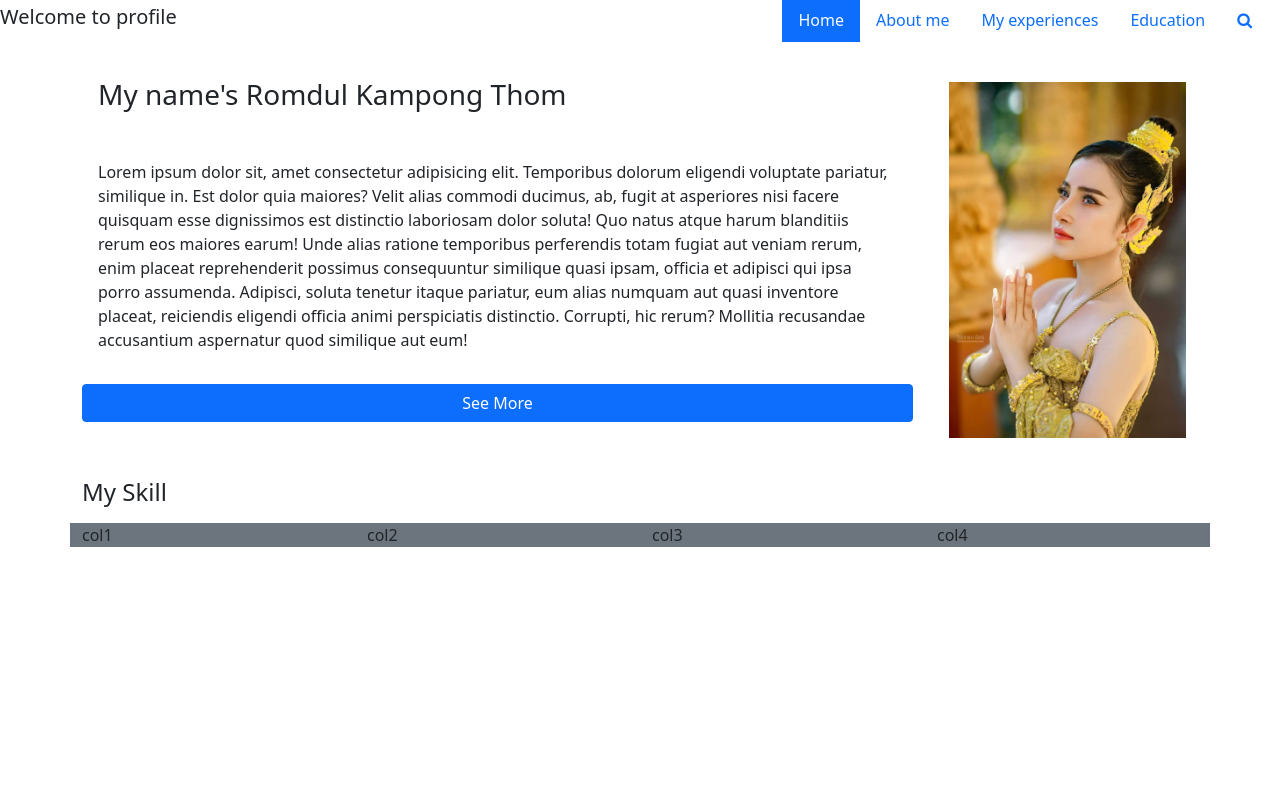
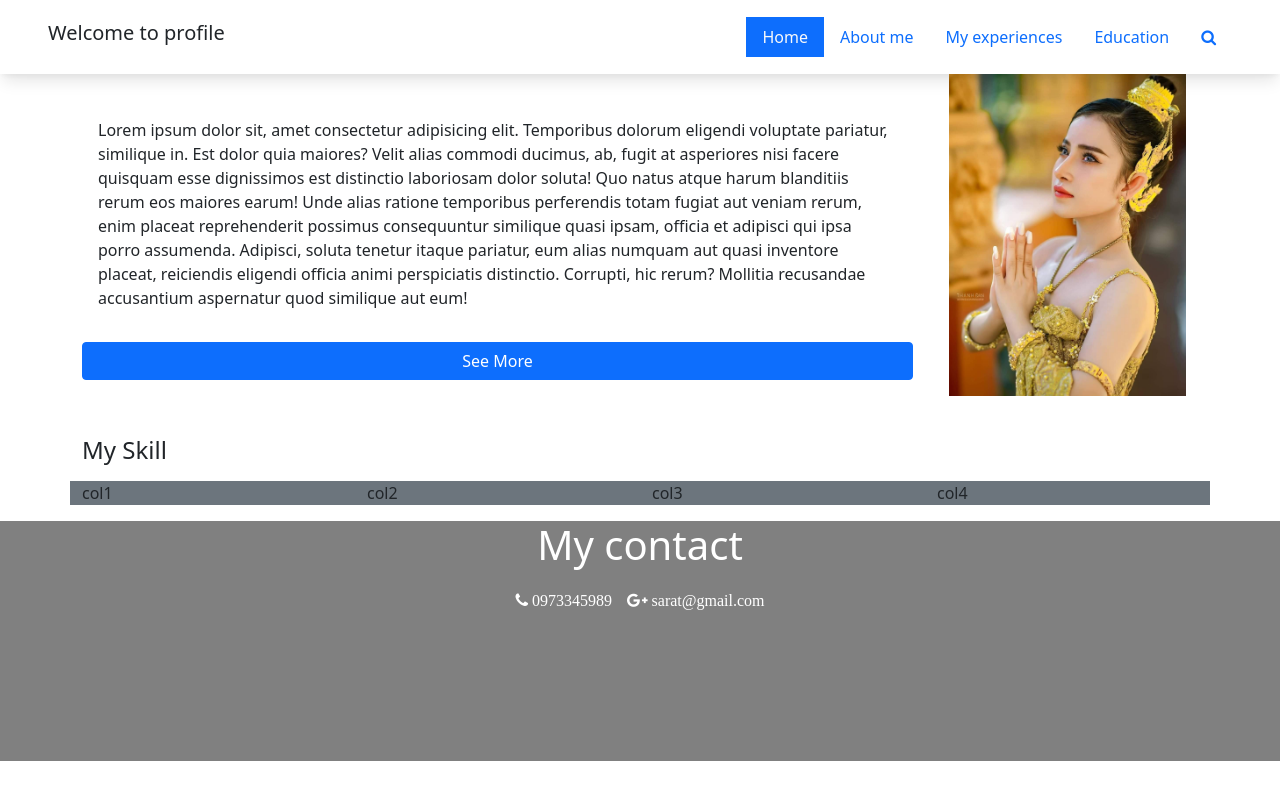
Before and after one commit to mengyer34/Github-testing, a plain HTML site: page index.html in a window 1280 px wide. Drawn offline with nearby package versions, Linux system fonts and the light colour scheme.

Commit message:
fixed style header

```diff
--- a/css/style.css
+++ b/css/style.css
@@ -1,4 +1,4 @@
-<<<<<<< HEAD
+
 .footer {
     background: gray;
     height: 30vh;
@@ -23,12 +23,14 @@ li {
 .fa-google-plus {
     color: #fff;
     margin-left: 15px;
-=======
+}
 .bg-header {
     display: flex;
     align-items: center;
     padding: 1rem 3rem;
-    position: sticky;
+    position: fixed;
+    z-index: 10;
+    background: #fff;
     top: 0;
     box-shadow: rgba(0, 0, 0, 0.1) 0px 10px 15px -3px, rgba(0, 0, 0, 0.05) 0px 4px 6px -2px;
 }
@@ -39,5 +41,4 @@ li {
 }
 .nav-item:hover a{
     color: #fff;
->>>>>>> 21454799b041f8c11e9b4eb754c8c3985635aa5f
 }
```
